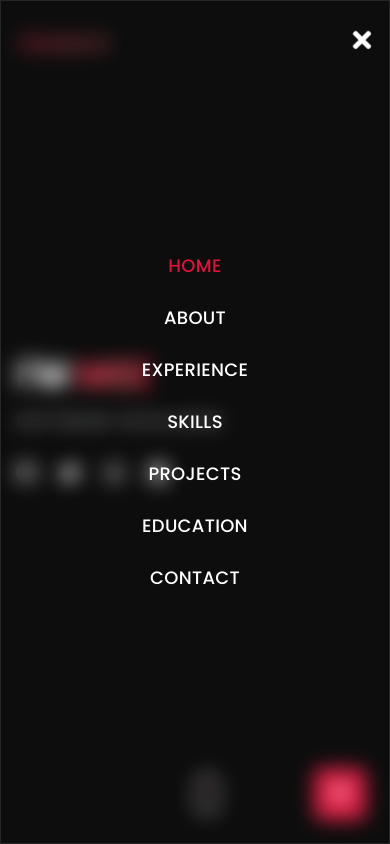
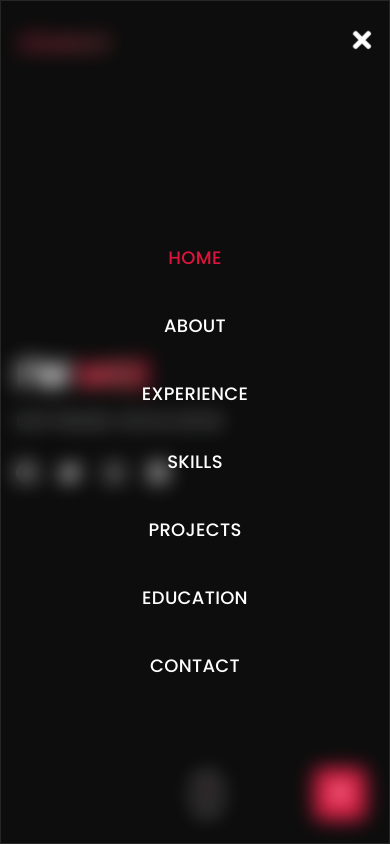
Before and after one commit to shameelvk/portfolio, a React (Vite) app: page / in a window 390 px wide. Both pictures are taken after a click on the button 362 px from the left and 40 px from the top of the page. Shown: the top 844 px of the page. Built offline with nearby package versions, Linux system fonts and the light colour scheme; a web font is replaced by a local one.

Commit message:
change:  responsive Header component

```diff
--- a/src/components/Header.jsx
+++ b/src/components/Header.jsx
@@ -125,13 +125,15 @@ const Header = () => {
 
       {/* Mobile Navigation */}
       <motion.div
-        className="fixed inset-0 glass lg:hidden"
+        className="fixed top-0 left-0 right-0 bottom-0 glass lg:hidden z-40"
         initial={{ x: '100%' }}
         animate={{ x: isMobileMenuOpen ? 0 : '100%' }}
         transition={{ type: 'spring', stiffness: 300, damping: 30 }}
+        style={{ height: '100vh', position: 'fixed' }}
       >
-        <nav className="flex items-center justify-center h-full">
-          <ul className="space-y-6 text-center">
+        <div className="w-full h-full flex items-center justify-center pt-20">
+          <nav className="w-full">
+            <ul className="space-y-6 text-center px-6">
               {navItems.map((item, index) => (
                 <motion.li
                   key={item.id}
@@ -144,7 +146,7 @@ const Header = () => {
                 >
                   <button
                     onClick={() => scrollToSection(item.id)}
-                  className={`text-lg font-medium uppercase transition-colors ${
+                    className={`text-lg md:text-xl font-medium uppercase transition-colors block w-full py-2 ${
                       activeSection === item.id
                         ? 'text-primary'
                         : 'text-white hover:text-primary'
@@ -156,6 +158,7 @@ const Header = () => {
               ))}
             </ul>
           </nav>
+        </div>
       </motion.div>
     </motion.header>
   );
```
Lines whose indentation alone changed are shown as unchanged.
